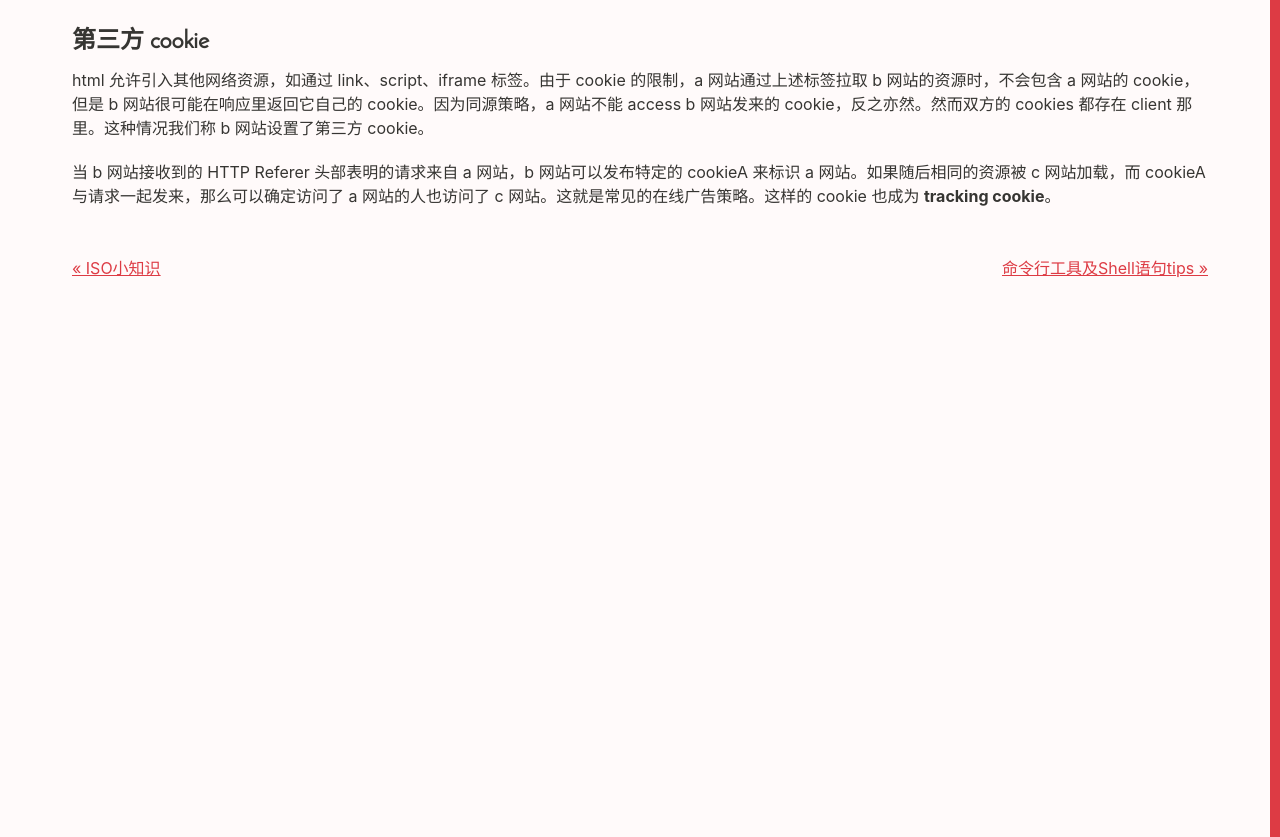
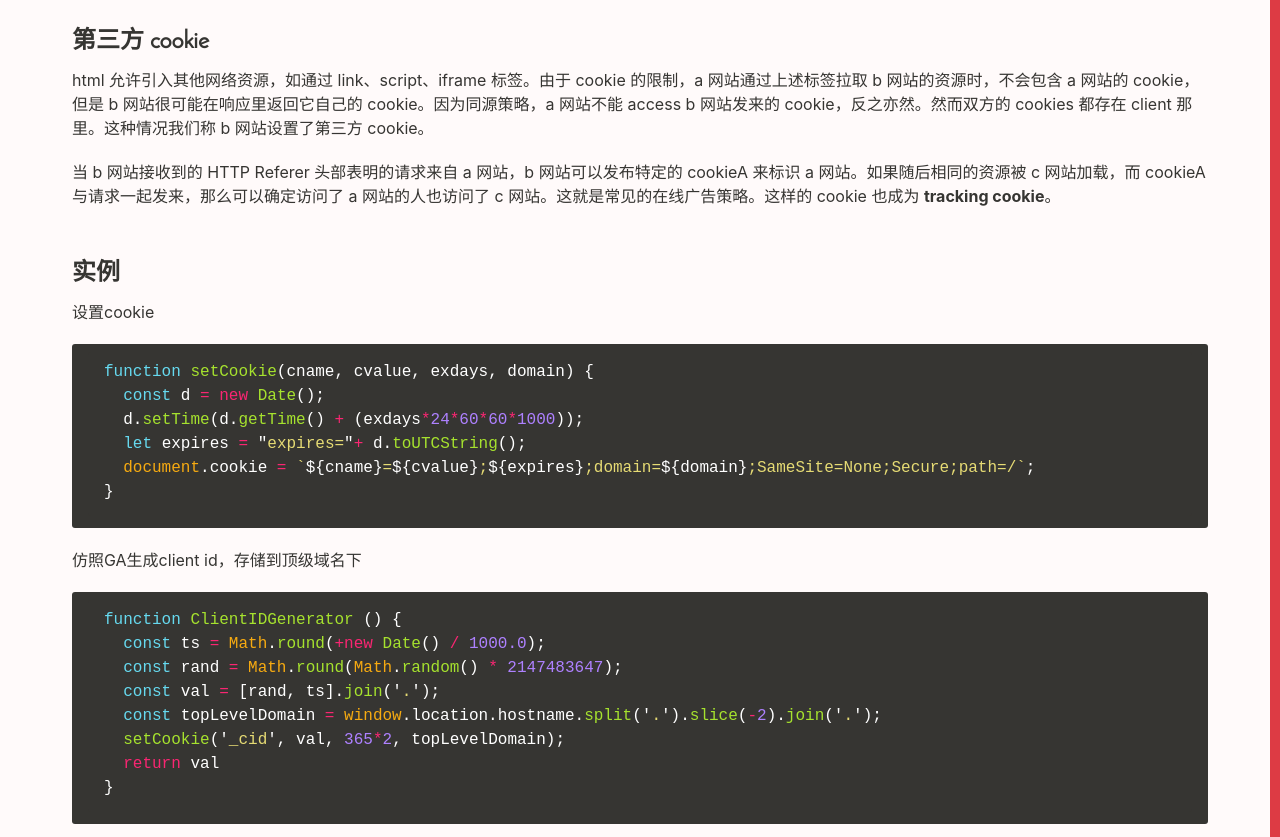
Before and after one commit to Vivi-wu/dive-into-web, a Jekyll site: the page built from _posts/2020-03-30-All-About-Cookies.markdown, in a window 1280 px wide and 900 px high, scrolled down 12219 px, cut to the strip 63-900 px from the top of the window. Built offline with Jekyll 4.4.1, drawn with Linux system fonts in a browser that asks for light colours.

Commit message:
update blog for cookie、shopify liquid

````diff
--- a/_posts/2017-04-14-Fiddler-auto-responder.markdown
+++ b/_posts/2017-04-14-Fiddler-auto-responder.markdown
@@ -103,7 +103,9 @@ Mac 上常用的抓包工具。
 
 ### localhost 抓包
 
-Charles 会默认忽略掉 localhost 下的请求，macOS上的解决方法如下：
+Some systems are hard coded to not use proxies for localhost traffic.官方文档说一些系统硬编码默认对localhost不使用proxy
+
+因此 localhost 下的请求不会出现在 Charles 里，macOS上的解决方法如下：
 
 ```shell
 sudo vi /etc/hosts
--- a/_posts/2020-03-30-All-About-Cookies.markdown
+++ b/_posts/2020-03-30-All-About-Cookies.markdown
@@ -256,3 +256,29 @@ Set-Cookie: name=Wu; HttpOnly
 html 允许引入其他网络资源，如通过 link、script、iframe 标签。由于 cookie 的限制，a 网站通过上述标签拉取 b 网站的资源时，不会包含 a 网站的 cookie，但是 b 网站很可能在响应里返回它自己的 cookie。因为同源策略，a 网站不能 access b 网站发来的 cookie，反之亦然。然而双方的 cookies 都存在 client 那里。这种情况我们称 b 网站设置了第三方 cookie。
 
 当 b 网站接收到的 HTTP Referer 头部表明的请求来自 a 网站，b 网站可以发布特定的 cookieA 来标识 a 网站。如果随后相同的资源被 c 网站加载，而 cookieA 与请求一起发来，那么可以确定访问了 a 网站的人也访问了 c 网站。这就是常见的在线广告策略。这样的 cookie 也成为 **tracking cookie**。
+
+### 实例
+
+设置cookie
+
+```js
+function setCookie(cname, cvalue, exdays, domain) {
+  const d = new Date();
+  d.setTime(d.getTime() + (exdays*24*60*60*1000));
+  let expires = "expires="+ d.toUTCString();
+  document.cookie = `${cname}=${cvalue};${expires};domain=${domain};SameSite=None;Secure;path=/`;
+}
+```
+
+仿照GA生成client id，存储到顶级域名下
+
+```js
+function ClientIDGenerator () {
+  const ts = Math.round(+new Date() / 1000.0);
+  const rand = Math.round(Math.random() * 2147483647);
+  const val = [rand, ts].join('.');
+  const topLevelDomain = window.location.hostname.split('.').slice(-2).join('.');
+  setCookie('_cid', val, 365*2, topLevelDomain);
+  return val
+}
+```
````
Also changed, not shown: _posts/2020-12-31-Shopify-store-practice.markdown (+7 -0 lines).
